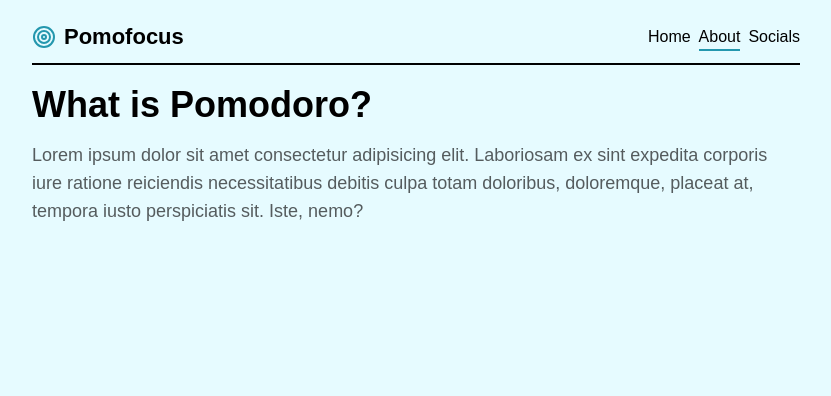
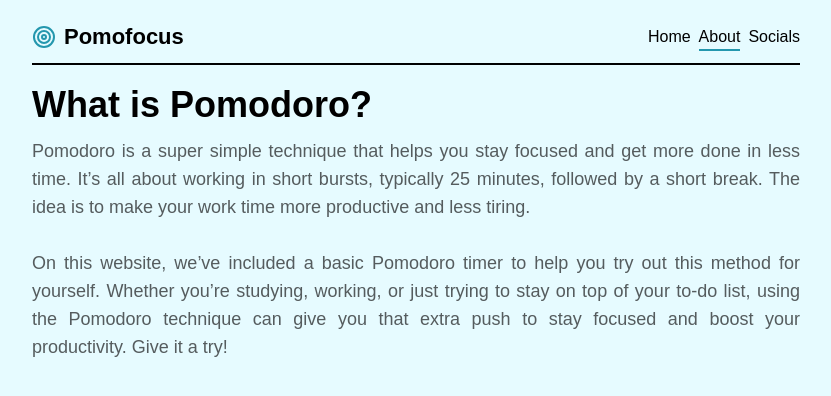
Before and after one commit to GCarido/pomo-focus, a Next.js app: page /about in a window 1280 px wide. Shown: the top 396 px of the page, without its empty margins (224-1055 px from the left). Built offline with nearby package versions, Linux system fonts and the light colour scheme; a web font is replaced by a local one.

Commit message:
Add pomodoro introduction and text justification

```diff
--- a/app/about/page.tsx
+++ b/app/about/page.tsx
@@ -4,11 +4,12 @@
   return (
     <main className="px-[10%] xl:px-[20%]">
       <div className="container mx-auto">
-        <div className="flex flex-col gap-y-4">
+        <div className="flex flex-col gap-y-3">
           <h2 className="h2">
               What is Pomodoro?
           </h2>
-          <p className="subtitle">Lorem ipsum dolor sit amet consectetur adipisicing elit. Laboriosam ex sint expedita corporis iure ratione reiciendis necessitatibus debitis culpa totam doloribus, doloremque, placeat at, tempora iusto perspiciatis sit. Iste, nemo?</p>
+          <p className="subtitle text-justify">Pomodoro is a super simple technique that helps you stay focused and get more done in less time. It’s all about working in short bursts, typically 25 minutes, followed by a short break. The idea is to make your work time more productive and less tiring.</p>
+          <p className="subtitle text-justify">On this website, we’ve included a basic Pomodoro timer to help you try out this method for yourself. Whether you’re studying, working, or just trying to stay on top of your to-do list, using the Pomodoro technique can give you that extra push to stay focused and boost your productivity. Give it a try!</p>
         </div>
       </div>
     </main>
```
